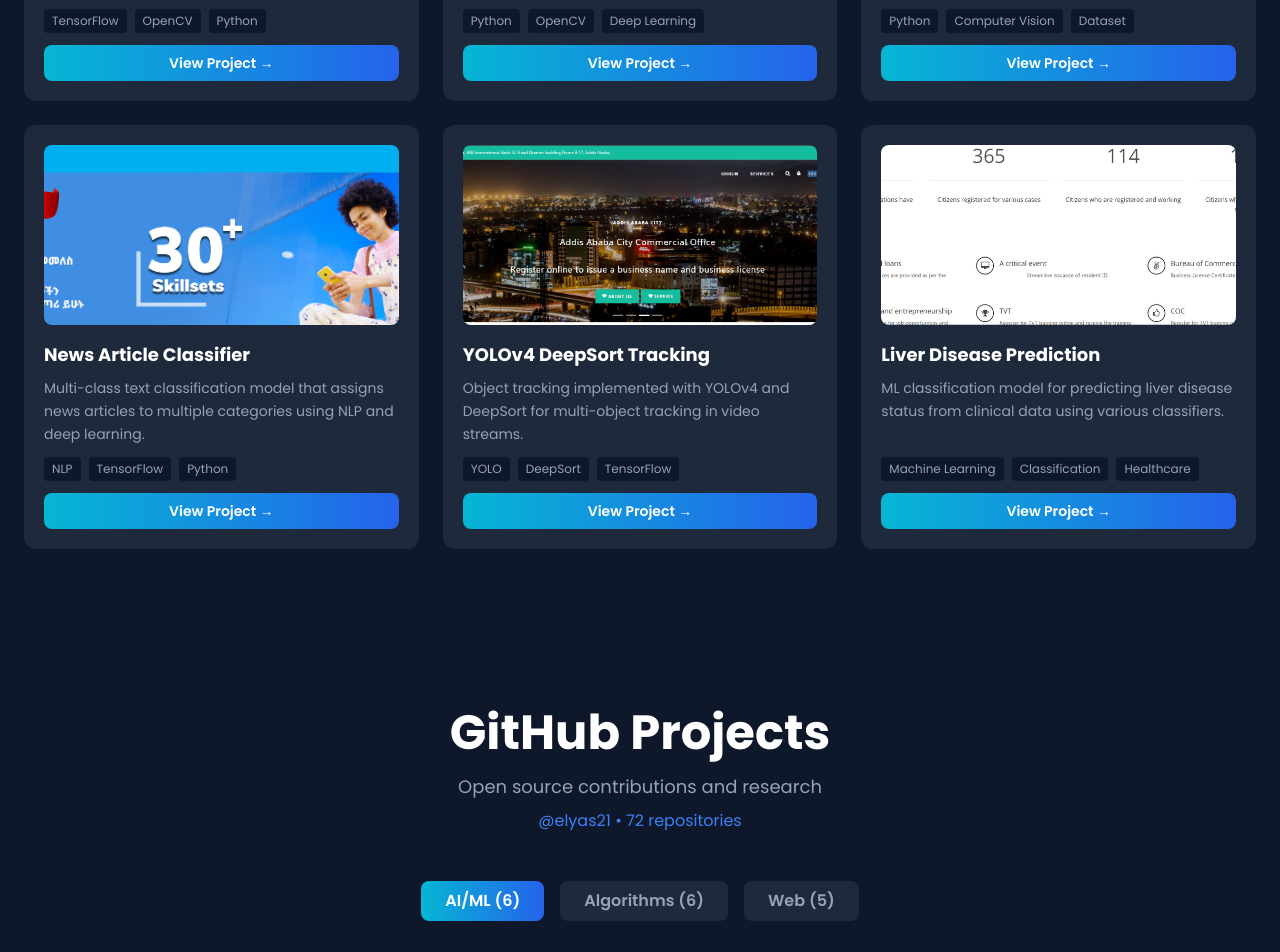
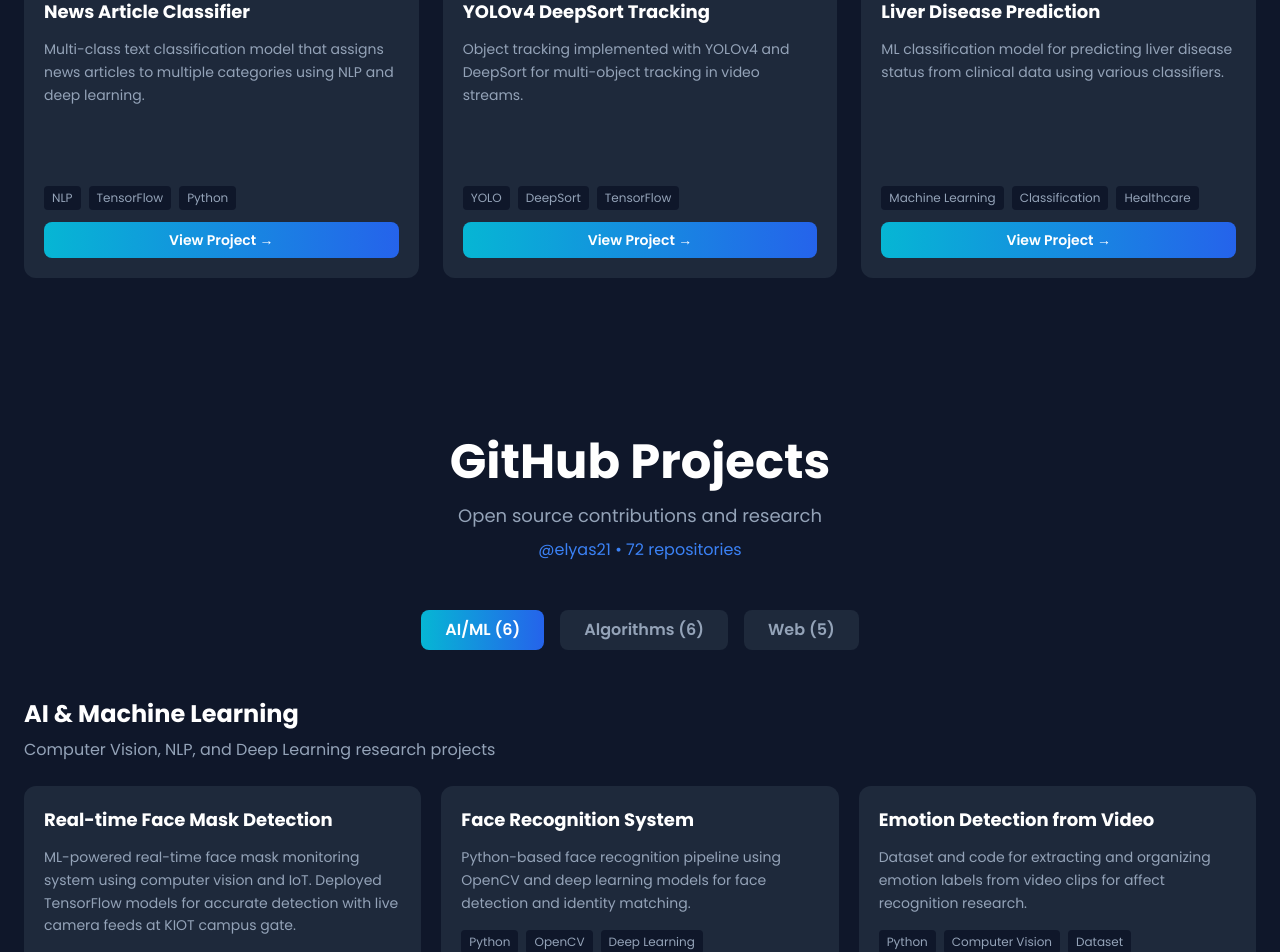
Before and after one commit to elyas21/portfolio, a React (Vite) app: page / in a window 1280 px wide. Shown: the part 2000-2952 px from the top of the page. Built offline with nearby package versions, Linux system fonts and the light colour scheme.

Commit message:
wit hout img

```diff
--- a/src/components/GitHub.tsx
+++ b/src/components/GitHub.tsx
@@ -8,8 +8,8 @@ const GitHubCard = ({ name, description, tags, link }: any) => (
     rel="noopener noreferrer"
     className='bg-tertiary p-5 rounded-xl hover:scale-105 transition-transform block'
   >
-    <h3 className='text-white font-bold text-lg mb-2'>{name}</h3>
-    <p className='text-secondary text-sm mb-3 leading-relaxed'>{description}</p>
+    <h3 className='text-white font-bold text-lg mb-3'>{name}</h3>
+    <p className='text-secondary text-sm mb-4 leading-relaxed'>{description}</p>
     <div className='flex flex-wrap gap-2'>
       {tags.map((tag: string) => (
         <span key={tag} className='px-2 py-1 bg-black-100 text-secondary rounded text-xs'>
--- a/src/components/Projects.tsx
+++ b/src/components/Projects.tsx
@@ -2,12 +2,9 @@ import { useState } from "react";
 import { fullStackProjects, mlProjects } from "../constants";
 
 const ProjectCard = ({ name, description, tags, link, image }: any) => (
-  <div className='bg-tertiary p-5 rounded-xl hover:scale-105 transition-transform flex flex-col min-h-[400px]'>
-    <div className='relative w-full h-[180px] mb-4'>
-      <img src={image} alt={name} className='w-full h-full object-cover rounded-lg' />
-    </div>
-    <h3 className='text-white font-bold text-lg mb-2'>{name}</h3>
-    <p className='text-secondary text-sm mb-3 leading-relaxed flex-grow'>{description}</p>
+  <div className='bg-tertiary p-5 rounded-xl hover:scale-105 transition-transform flex flex-col min-h-[300px]'>
+    <h3 className='text-white font-bold text-lg mb-3'>{name}</h3>
+    <p className='text-secondary text-sm mb-4 leading-relaxed flex-grow'>{description}</p>
     <div className='flex flex-wrap gap-2 mb-3'>
       {tags.slice(0, 3).map((tag: string) => (
         <span key={tag} className='px-2 py-1 bg-black-100 text-secondary rounded text-xs'>
```
